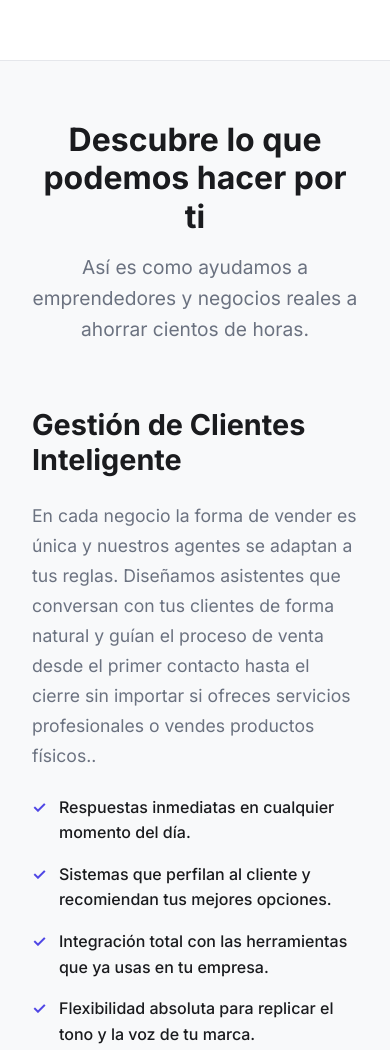
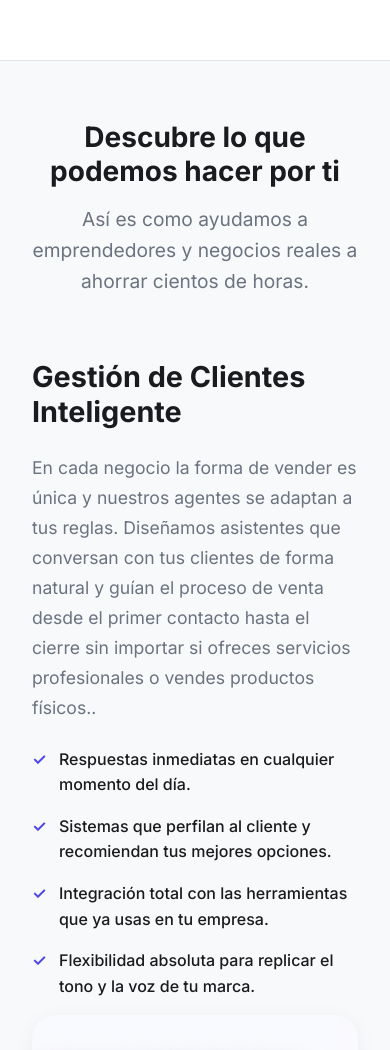
Before and after one commit to JuliSoldani/noddo.ia, a website built with Vite: page index.html in a window 390 px wide. Shown: the part 940-1990 px from the top of the page. Built offline with nearby package versions, Linux system fonts and the light colour scheme.

Commit message:
Fix mobile title orphans: reduced font size and balanced text wrap

```diff
--- a/style.css
+++ b/style.css
@@ -389,7 +389,7 @@ footer { padding: 4rem 0 2rem; background: var(--bg-secondary); border-top: 1px
     .hero-actions { flex-direction: column; width: 100%; max-width: 300px; margin: 0 auto; }
     .hero-actions .btn { width: 100%; }
 
-    .section-title h2 { font-size: 2rem; }
+    .section-title h2 { font-size: 1.75rem; text-wrap: balance; }
     .case-content h3 { font-size: 1.8rem; }
 
     .cases-section { padding: 60px 0 20px; }
```
